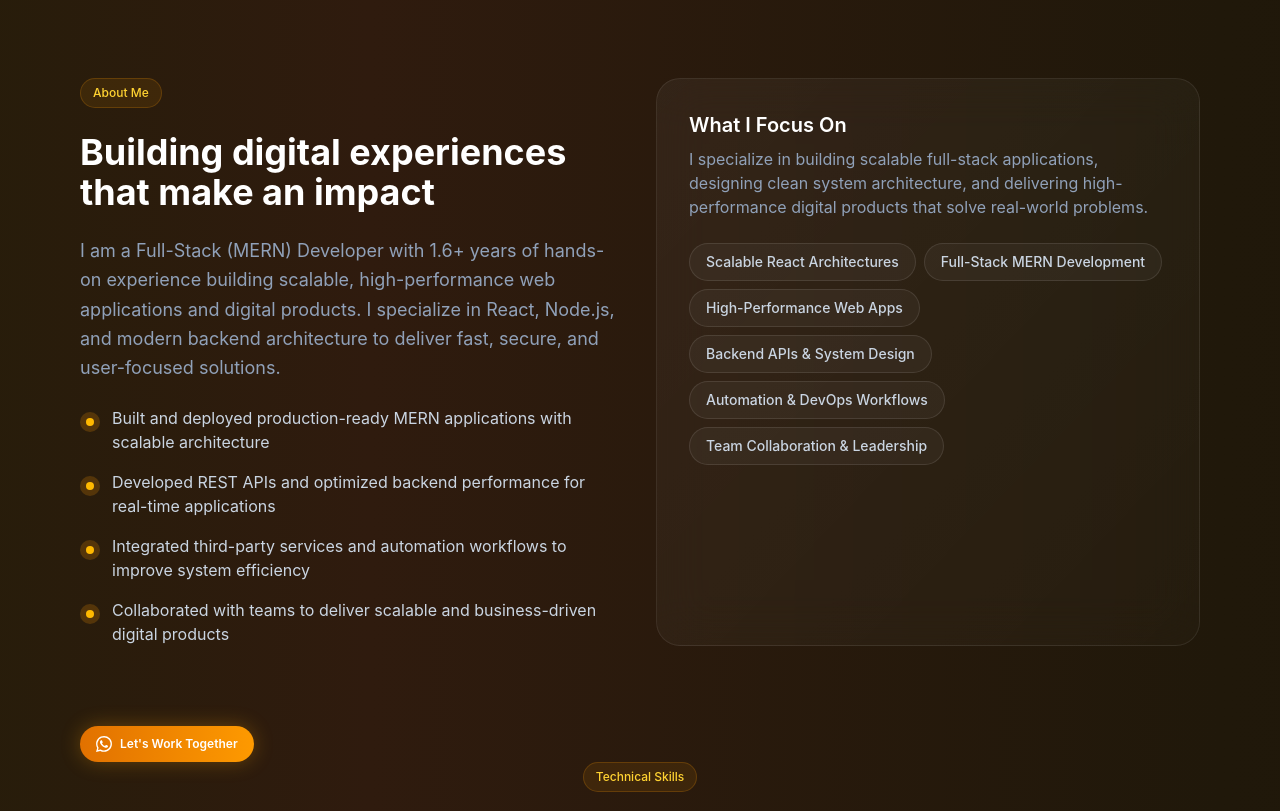
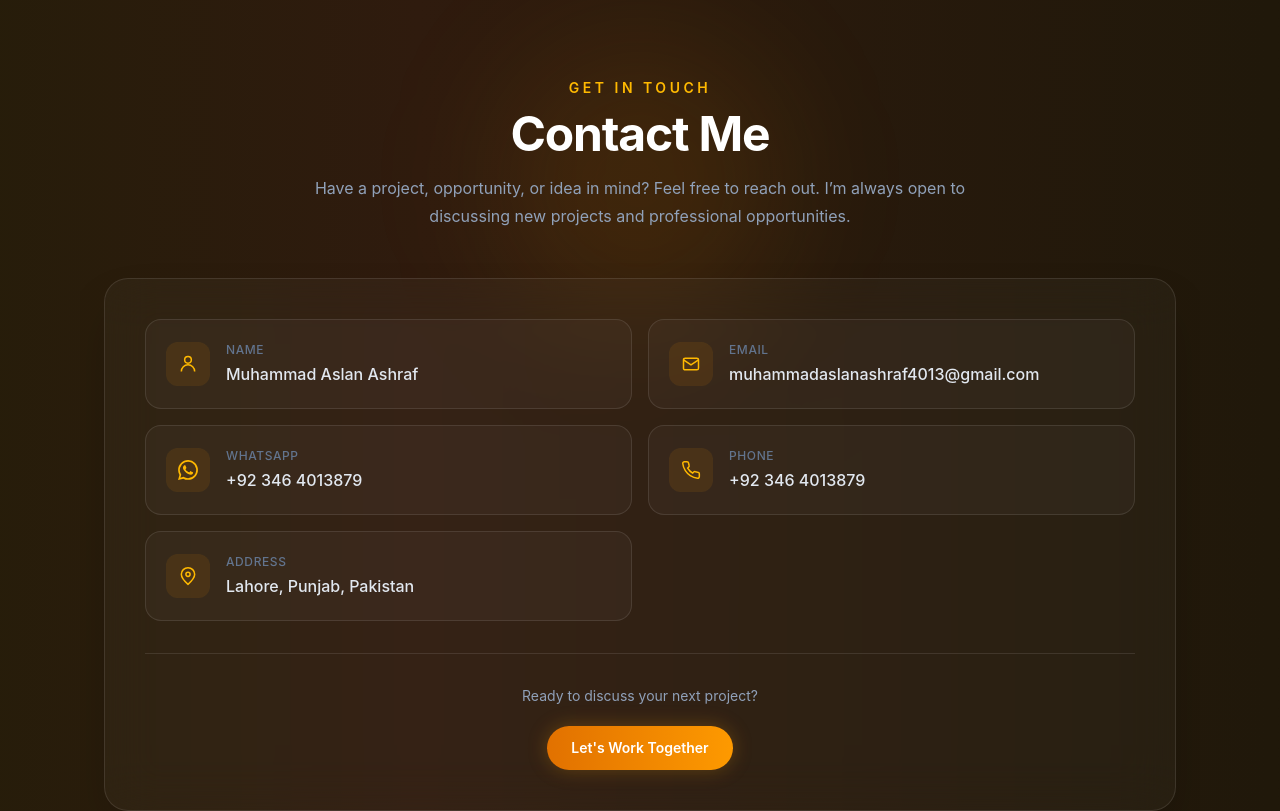
Before and after one commit to MuhammadAslanAshraf/personal-portfolio, a React (Vite) app: page / in a window 1280 px wide. Shown: the part 1118-1929 px from the top of the page. Built offline with nearby package versions, Linux system fonts and the light colour scheme.

Commit message:
implement the conact us page and styling updating

```diff
--- a/src/App.jsx
+++ b/src/App.jsx
@@ -11,6 +11,7 @@ import ExpirenceCard from './components/expirence/ExpirenceCard.jsx'
 import Projects from './components/projects/Projects'
 import Educations from './components/edu/Educations'
 import TopRatedFreelancer from './components/hire/TopRatedFreelancer'
+import Contact from './components/skills/Contact.jsx'
 
 function App() {
 
@@ -21,6 +22,7 @@ function App() {
   <HeroSections/>
   {/* <SelectorProject/> */}
   {/* <SuccessStories/> */}
+  <Contact/>
   <About/>
   <Aslan/>
   <SkillsAll />
--- a/src/components/hero/CardInfoWithRating.jsx
+++ b/src/components/hero/CardInfoWithRating.jsx
@@ -24,7 +24,7 @@ const CardInfoWithRating = () => {
           >
             <path d="M4 14a1 1 0 0 1-.78-1.63l9.9-10.2a.5.5 0 0 1 .86.46l-1.92 6.02A1 1 0 0 0 13 10h7a1 1 0 0 1 .78 1.63l-9.9 10.2a.5.5 0 0 1-.86-.46l1.92-6.02A1 1 0 0 0 11 14z"></path>
           </svg>
-          <p className="text-3xl font-bold text-white">1.6+</p>
+          <p className="text-3xl font-bold text-white">2+</p>
           <p className="mt-1 text-sm text-slate-500">Years Experience</p>
         </div>
         <div className="group relative overflow-hidden rounded-2xl border border-white/[0.06] bg-white/[0.02] p-6 transition-all hover:border-white/[0.12] hover:bg-white/[0.04]">
--- a/src/components/hire/TopRatedFreelancer.jsx
+++ b/src/components/hire/TopRatedFreelancer.jsx
@@ -52,7 +52,7 @@ const TopRatedFreelancer = () => {
           <div className="flex flex-wrap items-center justify-center gap-6 sm:gap-10">
 
             <div className="text-center">
-              <p className="text-2xl font-bold text-green-400 sm:text-3xl">1.6+</p>
+              <p className="text-2xl font-bold text-green-400 sm:text-3xl">2+</p>
               <p className="text-xs text-slate-500 sm:text-sm">Years Experience</p>
             </div>
 
--- a/src/components/layout/Navbar.jsx
+++ b/src/components/layout/Navbar.jsx
@@ -8,7 +8,7 @@ const Navbar = () => {
 				<div className="flex items-center gap-3">
 					<div className="flex h-9 w-9 items-center justify-center rounded-xl bg-amber-500">
 						<span className="text-sm font-bold text-white">MA</span>
-					</div><span className="hidden font-semibold text-white sm:block">Muhammad Aslan</span>
+					</div><span className="hidden font-semibold text-white sm:block">Muhammad Aslan Ashraf</span>
 				</div>
 				{/* Nav Links */}
         <nav className="hidden md:flex items-center gap-8 text-sm text-slate-400">
--- /dev/null
+++ b/src/components/skills/Contact.jsx
@@ -0,0 +1,179 @@
+import React from "react";
+
+const Contact = () => {
+  const contactInfo = [
+    {
+      title: "Name",
+      value: "Muhammad Aslan Ashraf",
+      icon: (
+        <svg
+          xmlns="http://www.w3.org/2000/svg"
+          viewBox="0 0 24 24"
+          fill="none"
+          stroke="currentColor"
+          strokeWidth="1.8"
+          className="h-5 w-5"
+        >
+          <path d="M20 21a8 8 0 0 0-16 0" />
+          <circle cx="12" cy="7" r="4" />
+        </svg>
+      ),
+    },
+    {
+      title: "Email",
+      value: "muhammadaslanashraf4013@gmail.com",
+      href: "mailto:muhammadaslanashraf4013@gmail.com",
+      icon: (
+        <svg
+          xmlns="http://www.w3.org/2000/svg"
+          viewBox="0 0 24 24"
+          fill="none"
+          stroke="currentColor"
+          strokeWidth="1.8"
+          className="h-5 w-5"
+        >
+          <rect x="3" y="5" width="18" height="14" rx="2" />
+          <path d="m3 7 9 6 9-6" />
+        </svg>
+      ),
+    },
+    {
+      title: "WhatsApp",
+      value: "+92 346 4013879",
+      href: "https://wa.me/923464013879",
+      icon: (
+        <svg
+          xmlns="http://www.w3.org/2000/svg"
+          viewBox="0 0 24 24"
+          fill="currentColor"
+          className="h-5 w-5"
+        >
+          <path d="M20.52 3.48A11.77 11.77 0 0 0 12.04 0C5.48 0 .14 5.34.14 11.9c0 2.1.55 4.15 1.6 5.96L.05 24l6.28-1.65a11.9 11.9 0 0 0 5.7 1.45h.01c6.56 0 11.9-5.34 11.9-11.9 0-3.18-1.24-6.17-3.42-8.42ZM12.04 21.75h-.01a9.85 9.85 0 0 1-5.02-1.37l-.36-.21-3.73.98 1-3.64-.23-.37a9.82 9.82 0 1 1 8.35 4.61Zm5.4-7.36c-.3-.15-1.77-.87-2.05-.97-.27-.1-.47-.15-.67.15-.2.3-.77.97-.94 1.17-.17.2-.35.22-.65.07-.3-.15-1.25-.46-2.38-1.47-.88-.78-1.47-1.75-1.64-2.05-.17-.3-.02-.46.13-.61.13-.13.3-.35.45-.52.15-.17.2-.3.3-.5.1-.2.05-.37-.02-.52-.07-.15-.67-1.62-.92-2.22-.24-.58-.49-.5-.67-.51h-.57c-.2 0-.52.07-.8.37-.27.3-1.04 1.02-1.04 2.5s1.07 2.9 1.22 3.1c.15.2 2.1 3.2 5.08 4.49.71.31 1.26.5 1.69.64.71.23 1.36.2 1.87.12.57-.08 1.77-.72 2.02-1.42.25-.7.25-1.3.17-1.42-.07-.12-.27-.2-.57-.35Z" />
+        </svg>
+      ),
+    },
+    {
+      title: "Phone",
+      value: "+92 346 4013879",
+      href: "tel:+923464013879",
+      icon: (
+        <svg
+          xmlns="http://www.w3.org/2000/svg"
+          viewBox="0 0 24 24"
+          fill="none"
+          stroke="currentColor"
+          strokeWidth="1.8"
+          className="h-5 w-5"
+        >
+          <path d="M22 16.92v3a2 2 0 0 1-2.18 2 19.8 19.8 0 0 1-8.63-3.07 19.5 19.5 0 0 1-6-6A19.8 19.8 0 0 1 2.12 4.18 2 2 0 0 1 4.11 2h3a2 2 0 0 1 2 1.72c.12.9.33 1.78.62 2.63a2 2 0 0 1-.45 2.11L8 9.73a16 16 0 0 0 6 6l1.27-1.27a2 2 0 0 1 2.11-.45c.85.29 1.73.5 2.63.62A2 2 0 0 1 22 16.92Z" />
+        </svg>
+      ),
+    },
+    {
+      title: "Address",
+      value: "Lahore, Punjab, Pakistan",
+      icon: (
+        <svg
+          xmlns="http://www.w3.org/2000/svg"
+          viewBox="0 0 24 24"
+          fill="none"
+          stroke="currentColor"
+          strokeWidth="1.8"
+          className="h-5 w-5"
+        >
+          <path d="M20 10c0 5-8 12-8 12S4 15 4 10a8 8 0 1 1 16 0Z" />
+          <circle cx="12" cy="10" r="2.5" />
+        </svg>
+      ),
+    },
+  ];
+
+  return (
+    <section
+      id="contact"
+      className="relative w-full overflow-hidden  px-6 py-20 text-white"
+    >
+      {/* Background Glow */}
+      <div className="pointer-events-none absolute left-1/2 top-10 h-72 w-72 -translate-x-1/2 rounded-full bg-amber-500/10 blur-3xl" />
+
+      <div className="relative mx-auto ">
+        {/* Heading */}
+        <div className="mb-12 text-center">
+          <p className="mb-3 text-sm font-semibold uppercase tracking-[0.25em] text-amber-400">
+            Get In Touch
+          </p>
+
+          <h2 className="text-3xl font-bold tracking-tight md:text-5xl">
+            Contact Me
+          </h2>
+
+          <p className="mx-auto mt-4 max-w-2xl text-sm leading-7 text-slate-400 md:text-base">
+            Have a project, opportunity, or idea in mind? Feel free to reach
+            out. I’m always open to discussing new projects and professional
+            opportunities.
+          </p>
+        </div>
+
+        {/* Contact Card */}
+        <div className="rounded-3xl border border-white/10 bg-white/[0.03] p-6 shadow-2xl backdrop-blur-xl md:p-10">
+          <div className="grid gap-4 md:grid-cols-2">
+            {contactInfo.map((item, index) => {
+              const content = (
+                <div className="group flex min-h-[90px] items-center gap-4 rounded-2xl border border-white/10 bg-white/[0.03] p-5 transition-all duration-300 hover:border-amber-500/30 hover:bg-amber-500/[0.04]">
+                  <div className="flex h-11 w-11 shrink-0 items-center justify-center rounded-xl bg-amber-500/10 text-amber-400 transition-all duration-300 group-hover:bg-amber-500/20">
+                    {item.icon}
+                  </div>
+
+                  <div className="min-w-0">
+                    <p className="mb-1 text-xs font-medium uppercase tracking-wider text-slate-500">
+                      {item.title}
+                    </p>
+
+                    <p className="break-words text-sm font-medium text-slate-200 md:text-base">
+                      {item.value}
+                    </p>
+                  </div>
+                </div>
+              );
+
+              return item.href ? (
+                <a
+                  key={index}
+                  href={item.href}
+                  target={item.title === "WhatsApp" ? "_blank" : undefined}
+                  rel={
+                    item.title === "WhatsApp"
+                      ? "noopener noreferrer"
+                      : undefined
+                  }
+                >
+                  {content}
+                </a>
+              ) : (
+                <div key={index}>{content}</div>
+              );
+            })}
+          </div>
+
+          {/* Bottom CTA */}
+          <div className="mt-8 border-t border-white/10 pt-8 text-center">
+            <p className="mb-5 text-sm text-slate-400">
+              Ready to discuss your next project?
+            </p>
+
+            <a
+              href="https://wa.me/923464013879?text=Hi%20Muhammad%20Aslan%2C%20I%20would%20like%20to%20discuss%20a%20project%20or%20opportunity%20with%20you."
+              target="_blank"
+              rel="noopener noreferrer"
+              className="inline-flex items-center gap-2 rounded-full bg-gradient-to-r from-amber-600 to-amber-500 px-6 py-3 text-sm font-semibold text-white shadow-[0_0_20px_rgba(245,158,11,0.25)] transition-all duration-300 hover:from-amber-500 hover:to-amber-400 hover:shadow-[0_0_30px_rgba(245,158,11,0.4)] active:scale-[0.98]"
+            >
+              Let's Work Together
+            </a>
+          </div>
+        </div>
+      </div>
+    </section>
+  );
+};
+
+export default Contact;
```
